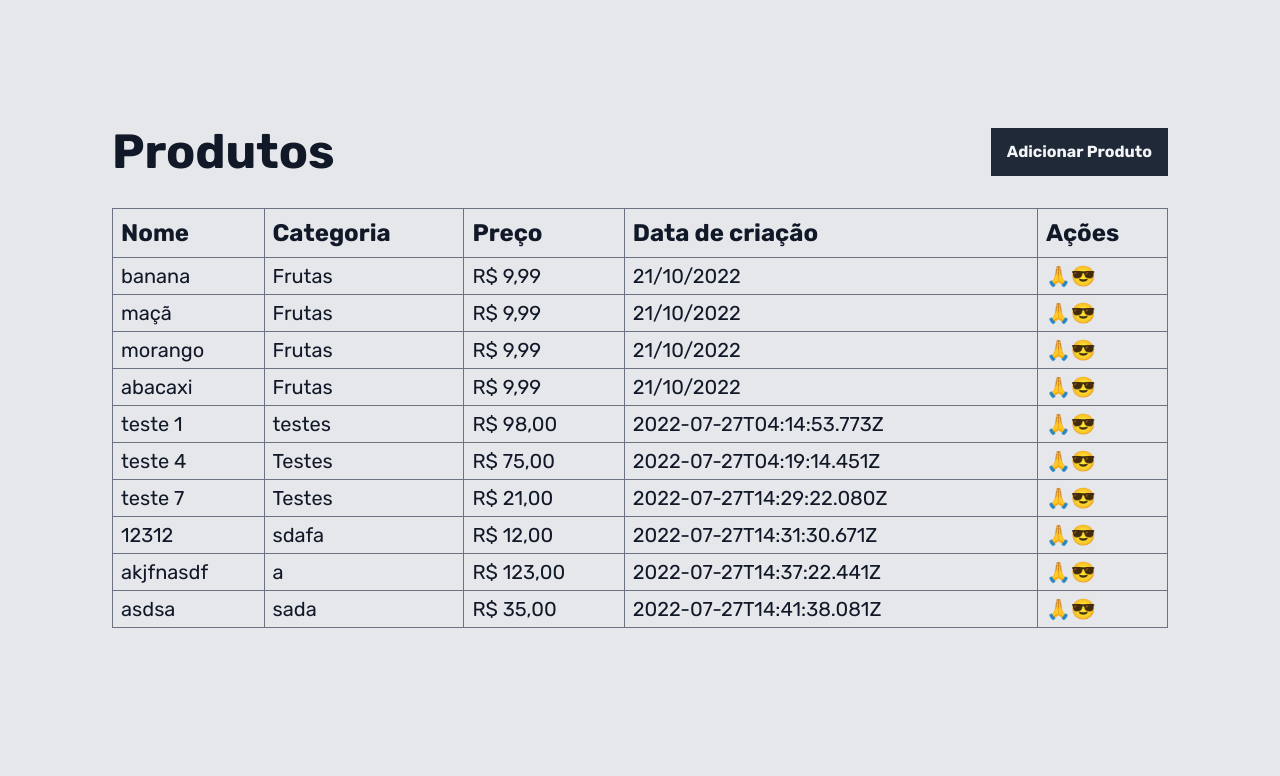
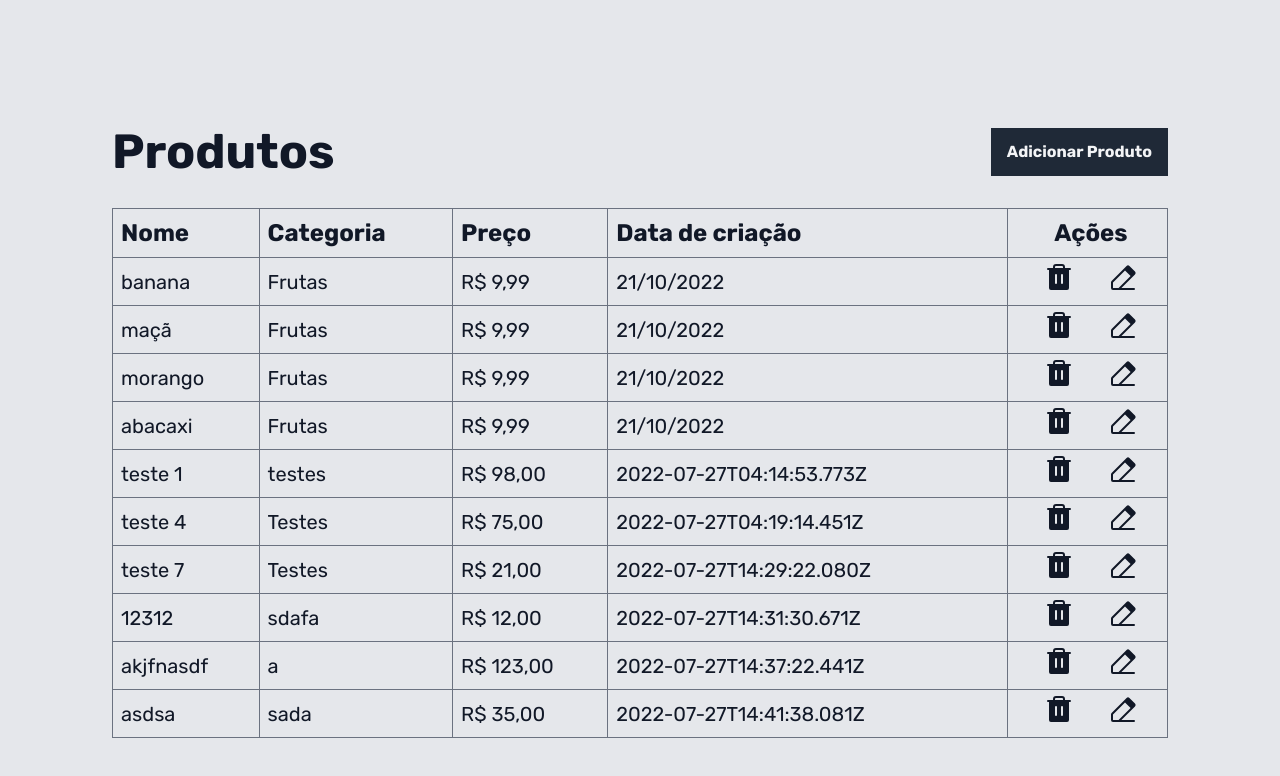
Before and after one commit to SirFaria/desafio-lista-de-produtos, a React (Vite) app: page / in a window 1280 px wide. Shown: the top 776 px of the page. Built offline with nearby package versions, Linux system fonts and the light colour scheme; data requests are answered from the project's data file.

Commit message:
📦 NEW: Create remove product function

```diff
--- a/package.json
+++ b/package.json
@@ -12,7 +12,7 @@
     "@types/react-modal": "^3.13.1",
     "@types/uuid": "^8.3.4",
     "axios": "^0.27.2",
-    "phosphor-icons": "^1.4.2",
+    "phosphor-react": "^1.4.1",
     "react": "^18.0.0",
     "react-dom": "^18.0.0",
     "react-modal": "^3.15.1",
--- a/src/contexts/ProductsContext.tsx
+++ b/src/contexts/ProductsContext.tsx
@@ -21,6 +21,7 @@ type TNewProduct = Omit<IProduct, "id" | "createdAt">;
 interface IProductsContextData {
   productList: IProduct[];
   addProduct: (newProduct: TNewProduct) => Promise<void>;
+  removeProduct: (id: string) => Promise<void>;
 }
 
 interface IProductsProviderProps {
@@ -58,12 +59,31 @@ export function ProductsProvider({ children }: IProductsProviderProps) {
     }
   }
 
+  async function removeProduct(id: string) {
+    try {
+      await api.delete(`/products/${id}`);
+      setProductList((state) => state.filter((product) => product.id !== id));
+    } catch (err) {
+      console.log(err);
+    }
+  }
+
+  async function editProduct(id: string) {
+    try {
+      await api.put(`/products/${id}`);
+    } catch (err) {
+      console.log(err);
+    }
+  }
+
   useEffect(() => {
     getProductList();
   }, []);
 
   return (
-    <ProductsContext.Provider value={{ productList, addProduct }}>
+    <ProductsContext.Provider
+      value={{ productList, addProduct, removeProduct }}
+    >
       {children}
     </ProductsContext.Provider>
   );
--- a/src/pages/Home.tsx
+++ b/src/pages/Home.tsx
@@ -1,11 +1,16 @@
+import { PencilSimpleLine, Trash } from "phosphor-react";
 import { useProducts } from "../contexts/ProductsContext";
 
 interface HomeProps {
   onOpenNewProductsModal: () => void;
+  onOpenEditProductModal: () => void;
 }
 
-export function Home({ onOpenNewProductsModal }: HomeProps) {
-  const { productList } = useProducts();
+export function Home({
+  onOpenNewProductsModal,
+  onOpenEditProductModal,
+}: HomeProps) {
+  const { productList, removeProduct } = useProducts();
 
   console.log(productList);
 
@@ -36,7 +41,7 @@ export function Home({ onOpenNewProductsModal }: HomeProps) {
               <th className="text-left border border-gray-500 pl-2 text-2xl py-2">
                 Data de criação
               </th>
-              <th className="text-left border border-gray-500 pl-2 text-2xl py-2">
+              <th className="text-center border border-gray-500 pl-2 text-2xl py-2">
                 Ações
               </th>
             </tr>
@@ -59,8 +64,19 @@ export function Home({ onOpenNewProductsModal }: HomeProps) {
                 <td className="border border-gray-500 pl-2 py-1 text-xl ">
                   {product.createdAt}
                 </td>
-                <td className="border border-gray-500 pl-2 py-1 text-xl ">
-                  🙏😎
+                <td className="border text-center border-gray-500 pl-2 py-1 text-xl ">
+                  <button
+                    onClick={() => removeProduct(product.id)}
+                    className="transition-colors duration-300 hover:text-gray-600"
+                  >
+                    <Trash weight="fill" className="h-8 w-8" />
+                  </button>
+                  <button
+                    onClick={onOpenEditProductModal}
+                    className="ml-8 transition-colors duration-300 hover:text-gray-600"
+                  >
+                    <PencilSimpleLine weight="fill" className="h-8 w-8" />
+                  </button>
                 </td>
               </tr>
             ))}
```
Also changed, not shown: 1 other file (tests, documents, lock files or other folders).
